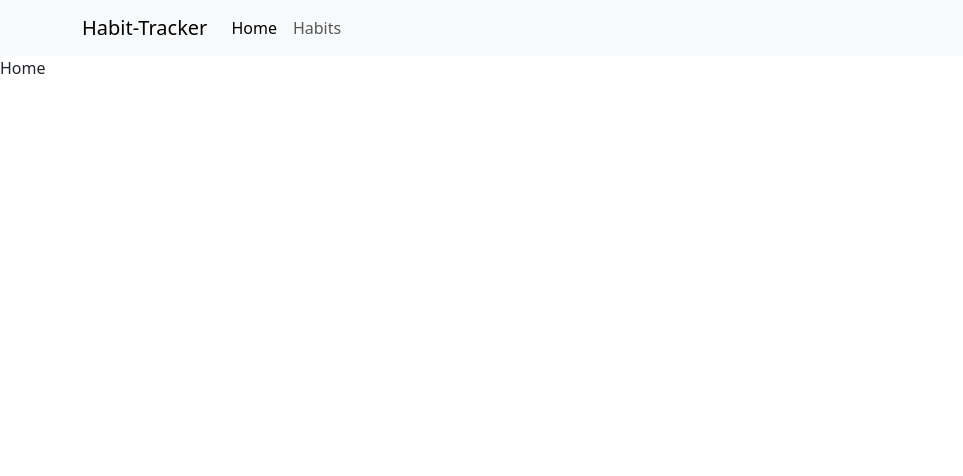
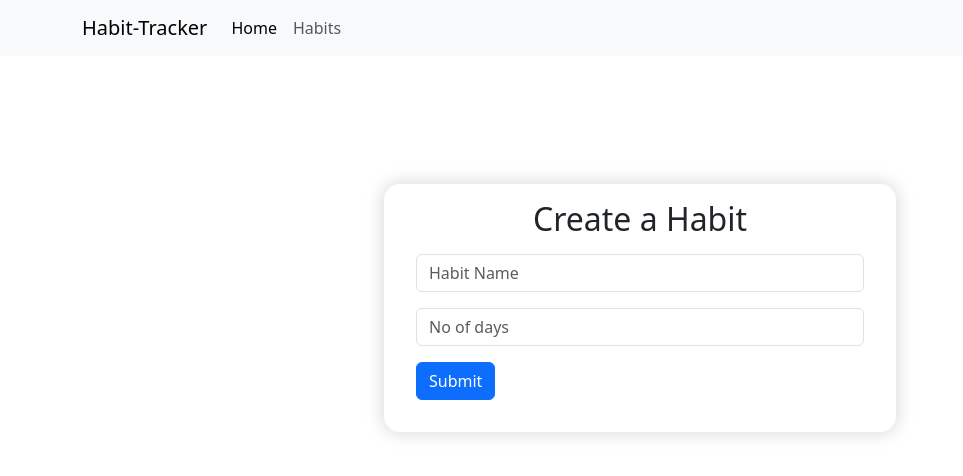
Before and after one commit to surajbhat316/habittracker, a React (Create React App) app: page / in a window 1280 px wide. Shown: the top 476 px of the page, without its empty margins (0-963 px from the left). Built offline with nearby package versions, Linux system fonts and the light colour scheme; no server answers; the database is empty.

Commit message:
added create habit functionality

```diff
--- a/package.json
+++ b/package.json
@@ -8,6 +8,7 @@
     "@testing-library/react": "^13.4.0",
     "@testing-library/user-event": "^13.5.0",
     "bootstrap": "^5.3.2",
+    "firebase": "^10.4.0",
     "react": "^18.2.0",
     "react-bootstrap": "^2.9.0",
     "react-dom": "^18.2.0",
--- a/src/App.js
+++ b/src/App.js
@@ -4,6 +4,7 @@ import { RouterProvider, createBrowserRouter } from "react-router-dom";
 import NavigationBar from "./components/NavigationBar/NavigationBar";
 import Habits from "./pages/Habits/Habits";
 import Home from "./pages/Home/Home";
+import HabitTimeLine from "./pages/HabitTimeLine/HabitTimeLine";
 
 function App() {
 
@@ -14,7 +15,8 @@ function App() {
   const router = createBrowserRouter([
     {path: "/", element: <NavigationBar /> , children: [
       {index: true, element: <Home />},
-      {path: "habits", element: <Habits />}
+      {path: "habits", element: <Habits />},
+      {path: "habits/:name", element: <HabitTimeLine />}
     ]}
   ])
   return (
--- /dev/null
+++ b/src/firebase.js
@@ -0,0 +1,20 @@
+// Import the functions you need from the SDKs you need
+import { initializeApp } from "firebase/app";
+import { getFirestore } from "firebase/firestore";
+// TODO: Add SDKs for Firebase products that you want to use
+// https://firebase.google.com/docs/web/setup#available-libraries
+
+// Your web app's Firebase configuration
+const firebaseConfig = {
+  apiKey: "AIzaSyCUlyp5ObNNqbCQQ95Ck8-DKfN3_eeCH4g",
+  authDomain: "habittrackerappdev.firebaseapp.com",
+  projectId: "habittrackerappdev",
+  storageBucket: "habittrackerappdev.appspot.com",
+  messagingSenderId: "825319476006",
+  appId: "1:825319476006:web:01d145df5ad61b6eeb8fe7"
+};
+
+// Initialize Firebase
+const app = initializeApp(firebaseConfig);
+
+export const db = getFirestore(app);
--- a/src/index.js
+++ b/src/index.js
@@ -7,9 +7,9 @@ import "bootstrap/dist/css/bootstrap.min.css";
 
 const root = ReactDOM.createRoot(document.getElementById('root'));
 root.render(
-  <React.StrictMode>
+  // <React.StrictMode>
     <Provider store={store}>
       <App />
     </Provider>
-  </React.StrictMode>
+  // </React.StrictMode>
 );
--- /dev/null
+++ b/src/pages/HabitTimeLine/HabitTimeLine.js
@@ -0,0 +1,6 @@
+
+export default function HabitTimeLine() {
+  return (
+    <div>HabitTimeLine</div>
+  )
+}
--- /dev/null
+++ b/src/pages/Home/Home.css
@@ -0,0 +1,16 @@
+#formContainer{
+    display: flex;
+    justify-content: center;
+    align-items: center;
+}
+#habitForm{
+    width: 40%;
+    padding: 1rem;
+    margin-top: 10%;
+    box-shadow: 0px 0px 19px 0px lightgrey;
+    border-radius: 1rem;
+}
+
+#habitForm div{
+    margin: 1rem;
+}
--- a/src/pages/Home/Home.js
+++ b/src/pages/Home/Home.js
@@ -1,6 +1,141 @@
+import { useEffect, useRef, useState } from "react";
+import "./Home.css";
+import { db } from "../../firebase";
+import { collection, doc, getDocs, query, setDoc } from "firebase/firestore";
 
 export default function Home() {
+
+
+  let habitName = useRef();
+  let numberOfDays = useRef();
+
+
+  const [createdHabits, setCreatedHabits] = useState([]);
+  const [habitExists, setHabitExists] = useState(false);
+  const [habitCreated, setHabitCreated] = useState(false);
+
+
+  useEffect(() => {
+    async function getAllDocs(){
+      let availableHabits = [];
+      const q = query(collection(db, "habits"));
+      const querySnapshot = await getDocs(q);
+      querySnapshot.forEach((doc) => {
+        // doc.data() is never undefined for query doc snapshots
+        console.log(doc.id, " => ", doc.data());
+        availableHabits.push(doc.id);
+      });
+
+      setCreatedHabits([...availableHabits]);
+    }
+    getAllDocs();
+  },[]);
+
+
+  function handleFormSubmit(e){
+    e.preventDefault();
+    let allHabits = [...createdHabits];
+
+    if(allHabits.includes(habitName.current.value.toLowerCase())){
+      setHabitExists(true);
+      return;
+    }
+
+
+        let date = new Date();
+        let numofDays = parseInt(numberOfDays.current.value);
+        console.log(numberOfDays);
+
+        const days = [ "Sunday", "Monday", "Tuesday", "Wednesday", "Thursday" ,"Friday", "Saturday"];
+        let weeks = [];
+        let count = 0;
+
+        let ans = [];
+        let key = "week_"+ 1;
+        let ansObj = {};
+
+        for(let i=1;i<=numofDays;i++){
+          console.log("Enters for loop");
+            key = "week_"+count;
+            let newDate = new Date();
+            newDate.setDate(date.getDate() + i);
+
+            let newDateObject = {
+                "habitName": "Cycling",
+                "week": "week "+count,
+                "date": newDate.getDate(),
+                "month": newDate.getMonth()+1,
+                "year": newDate.getFullYear(),
+                "day": days[newDate.getDay()],
+                "completed": false
+            }
+
+            weeks.push(newDateObject);
+            if( i % 7 === 0){
+                ansObj[key] = weeks;
+                ans.push(ansObj);
+                ansObj = {};
+                count++;
+                weeks = [];
+            }
+        }
+
+        if(weeks.length !== 0){
+            ansObj[key] = weeks;
+            ans.push(ansObj);
+            ansObj = {};
+            weeks = [];
+        }
+        console.log(ans);
+
+        async function sendData(){
+
+          await setDoc(doc(db, "habits", habitName.current.value.toLowerCase()), {
+            routine : [...ans]
+          });
+          setHabitCreated(true);
+          habitName.current.value = "";
+          numberOfDays.current.value = "";
+        }
+
+        sendData();
+
+
+  }
+
+
+
   return (
-    <div>Home</div>
+    <div>
+      <div id="formContainer">
+        <form id="habitForm" onSubmit={handleFormSubmit}>
+
+          {habitExists && <>
+            <div className="alert alert-primary" role="alert">
+              Habit already exists, Use a different name
+            </div>
+          </>}
+
+          {habitCreated && <>
+            <div className="alert alert-primary" role="alert">
+              Habit Created Successfully
+            </div>
+          </>}
+          <h2 className="text-center">Create a Habit</h2>
+          <div>
+            <input className="form-control" ref={habitName} type="text" required placeholder="Habit Name" />
+          </div>
+          <div>
+            <input className="form-control" ref={numberOfDays} type="number" required placeholder="No of days" />
+          </div>
+          <div>
+            <button className="btn btn-primary">Submit</button>
+          </div>
+
+        </form>
+      </div>
+
+
+    </div>
   )
 }
```
Also changed, not shown: 1 other file (tests, documents, lock files or other folders).
